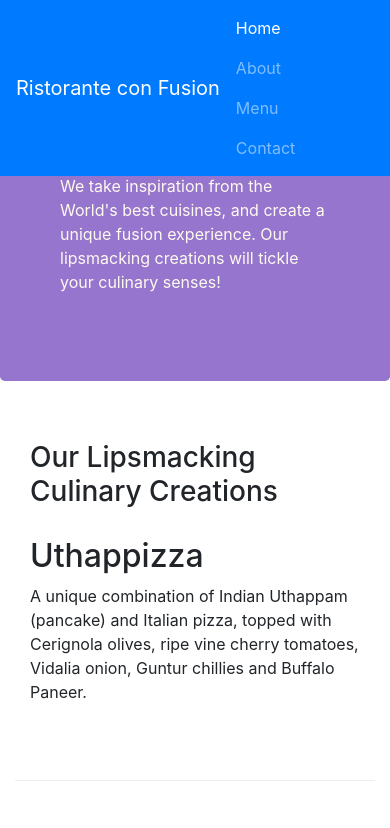
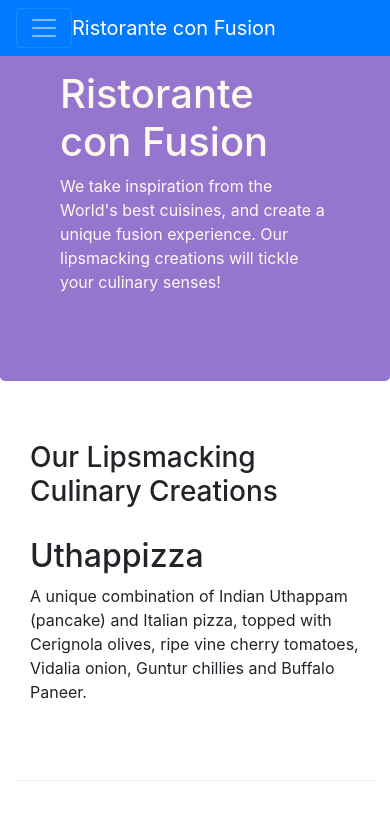
Before and after one commit to BekyH/conf, a website: page index.html in a window 390 px wide. Shown: the top 828 px of the page. Drawn offline with nearby package versions, Linux system fonts and the light colour scheme.

Commit message:
modification

```diff
--- a/index.html
+++ b/index.html
@@ -16,13 +16,20 @@
 <body>
     <nav class="navbar navbar-dark navbar-expand-sm bg-primary fixed-top">
         <div class="container">
-            <a class="navbar-brand" href="#">Ristorante con Fusion</a>
+                <button class="navbar-toggler" type="button" data-toggle="collapse" data-target="#Navbar">
+                        <span class="navbar-toggler-icon"></span>
+                    </button>
+            <a class="navbar-brand mr-auto" href="#">Ristorante con Fusion</a>
+            <div class="collapse navbar-collapse" id="Navbar">
                     <ul class="navbar-nav mr-auto">
                             <li class="nav-item active"><a class="nav-link" href="#">Home</a></li>
                             <li class="nav-item"><a class="nav-link" href="./aboutus.html">About</a></li>
                             <li class="nav-item"><a class="nav-link" href="#">Menu</a></li>
                             <li class="nav-item"><a class="nav-link" href="#">Contact</a></li>
                         </ul>
+                </div>
+
+
         </div>
 
     </nav>
```
Lines whose indentation alone changed are shown as unchanged.
